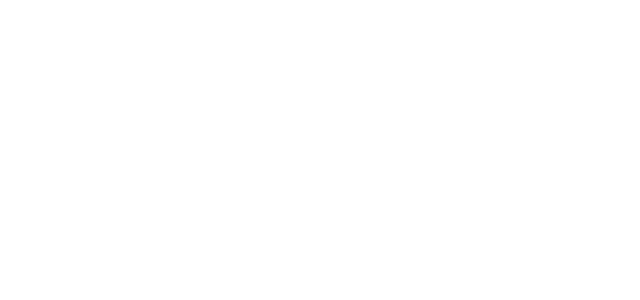
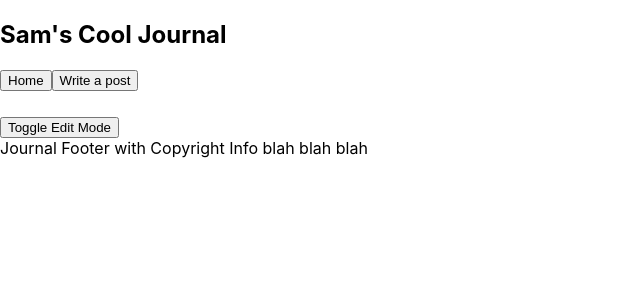
Before and after one commit to StructuredTrading/oct23-t3w7-journalapp, a React (Create React App) app: page /view/1 in a window 1280 px wide. Before the commit this address had no page. Shown: the top 300 px of the page, without its empty margins (0-640 px from the left). Built offline with nearby package versions, Linux system fonts and the light colour scheme.

Commit message:
feat: Entry view page working

```diff
--- a/src/components/EntryParent.jsx
+++ b/src/components/EntryParent.jsx
@@ -13,12 +13,14 @@ export default function EntryParent(props){
 
 
 	useEffect(() => {
-		let foundEntry = journalEntries.find(entry => entry.id === props.id);
-
-		setJournalEntry(foundEntry);
+		let foundEntry = journalEntries.find(entry => entry.id === parseInt(props.id));
+		if (foundEntry) {
+			setJournalEntry(foundEntry);
+			setEditMode(false);
+		}
 
 	// eslint-disable-next-line react-hooks/exhaustive-deps
-	},[]);
+	},[journalEntries]);
 
 	return(
 		<section>
--- a/src/index.js
+++ b/src/index.js
@@ -9,6 +9,7 @@ import EntryForm from './components/EntryForm';
 import EntryParent from './components/EntryParent';
 import { Template } from './pages/_template';
 import { HomePage } from './pages/HomePage';
+import { EntryViewPage } from './pages/EntryViewPage';
 
 const root = ReactDOM.createRoot(document.getElementById('root'));
 root.render(
@@ -22,7 +23,7 @@ root.render(
             {/* Shows ALL posts as read-only */}
             <Route index element={<HomePage />} />
             {/* Shows individual post with edit toggle */}
-            {/* <Route path="/view/:id" element={<EntryPage />} /> */}
+            <Route path="/view/:id" element={<EntryViewPage />} />
             {/* Show a form to make a new post */}
             {/* <Route path="/create" element={<NewEntryPage />} /> */}
           </Route>
--- a/src/pages/EntryViewPage.jsx
+++ b/src/pages/EntryViewPage.jsx
@@ -0,0 +1,15 @@
+import { useParams } from "react-router-dom";
+import EntryParent from "../components/EntryParent";
+
+export function EntryViewPage(){
+    // localhost:3000/view/1
+    // id = 1;
+	let {id} = useParams();
+
+	return(
+		<div>
+
+			<EntryParent id={id} />
+		</div>
+	)
+}
--- a/src/pages/_template.jsx
+++ b/src/pages/_template.jsx
@@ -8,10 +8,10 @@ export function Template() {
                 <h1>Sam's Cool Journal </h1>
 
                 <NavLink to="/">
-                    Home
+                    <button>Home</button>
                 </NavLink>
                 <NavLink to="/create">
-                    Write a post
+                    <button>Write a post</button>
                 </NavLink>
             </nav>
 
```
